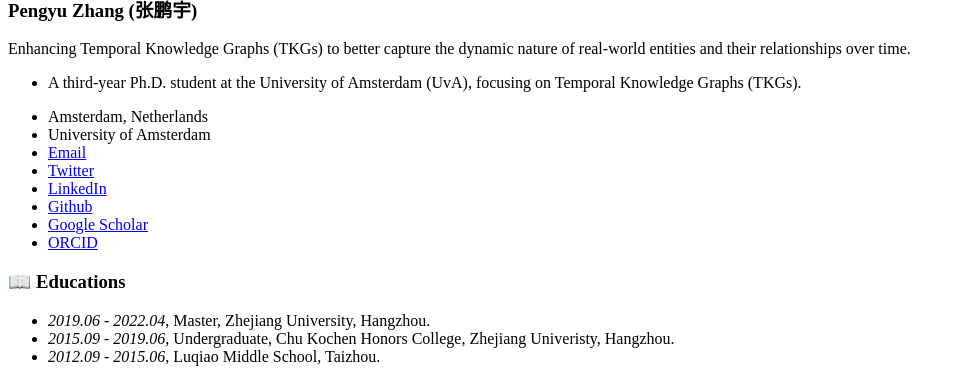
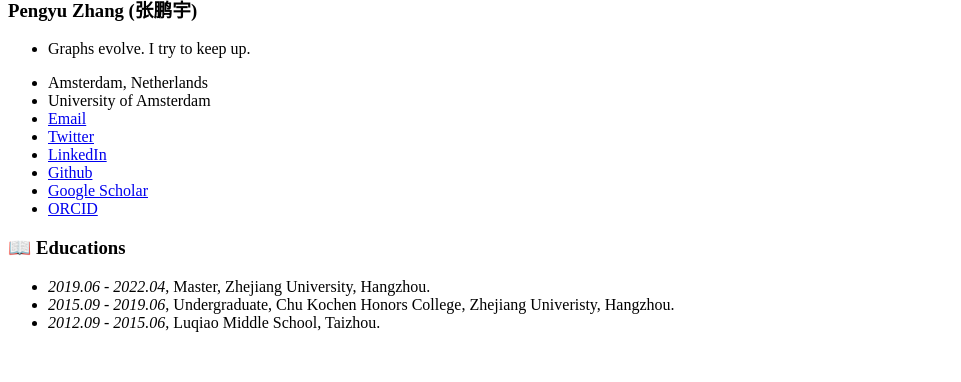
Before and after one commit to pengyu-zhang/pengyu-zhang.github.io, a Jekyll site: the page built from _pages/includes/educations.md, in a window 1280 px wide, cut to the strip 530-912 px from the top of the page. Shown: the whole strip, without its empty margins (0-961 px from the left). Built offline with Jekyll 4.4.1, drawn with Linux system fonts in a browser that asks for light colours; our own code applies the rules of GitHub Pages for plain Markdown files.

Commit message:
Update _config.yml

```diff
--- a/_config.yml
+++ b/_config.yml
@@ -7,7 +7,7 @@
 
 # Site Settings
 title                    : "Pengyu Zhang (张鹏宇)"
-description              : "A third-year Ph.D. student at the University of Amsterdam (UvA), focusing on Temporal Knowledge Graphs (TKGs)."
+description              : "Graphs evolve. I try to keep up."
 repository               : "pengyu-zhang/pengyu-zhang.github.io"
 google_scholar_stats_use_cdn : true
 
@@ -23,7 +23,7 @@
 author:
   name             : "Pengyu Zhang (张鹏宇)"
   avatar           : "images/headshot.jpg"
-  bio              : "Enhancing Temporal Knowledge Graphs (TKGs) to better capture the dynamic nature of real-world entities and their relationships over time."
+  bio              : ""
   location         : "Amsterdam, Netherlands"
   employer         : "University of Amsterdam"
   pubmed           :
```
